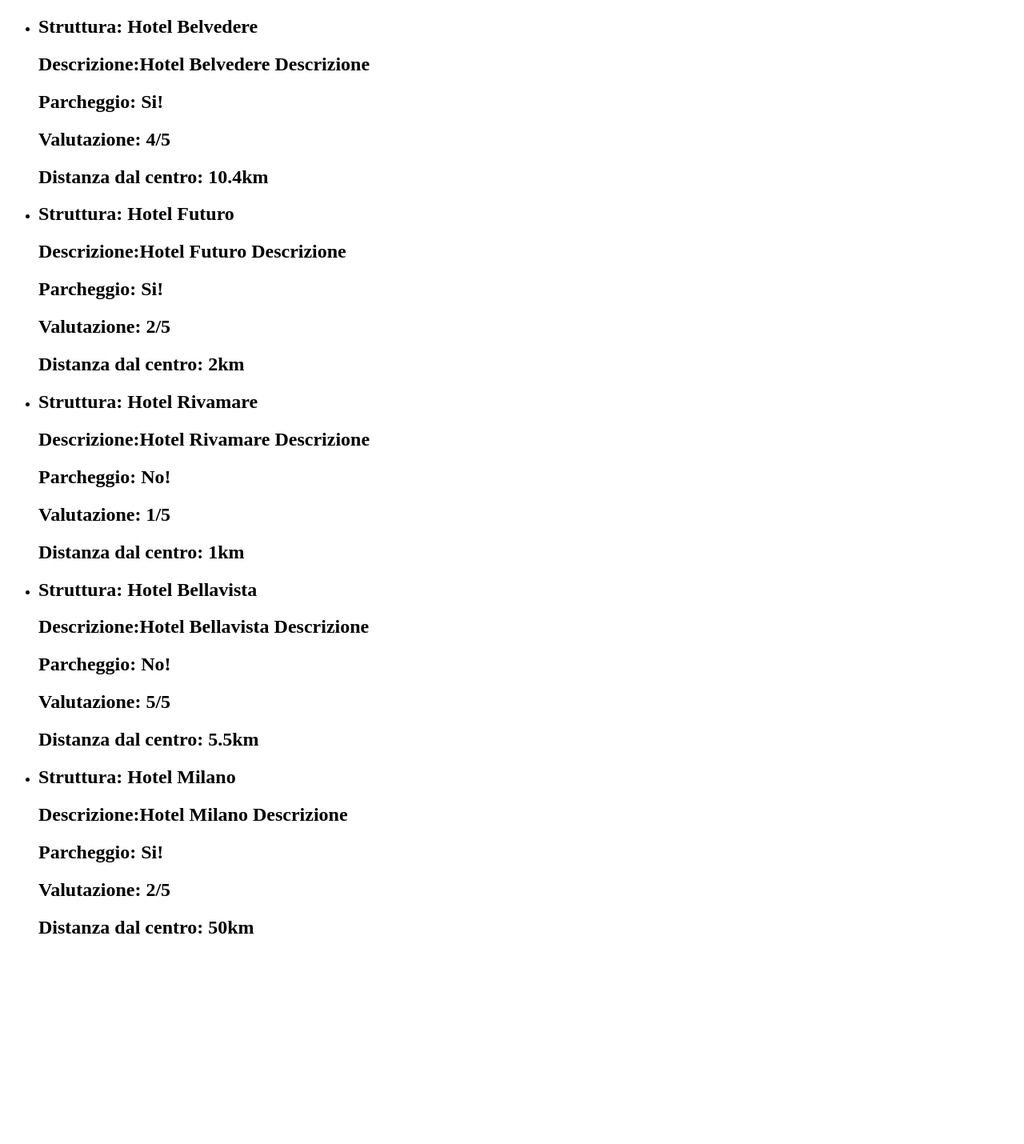
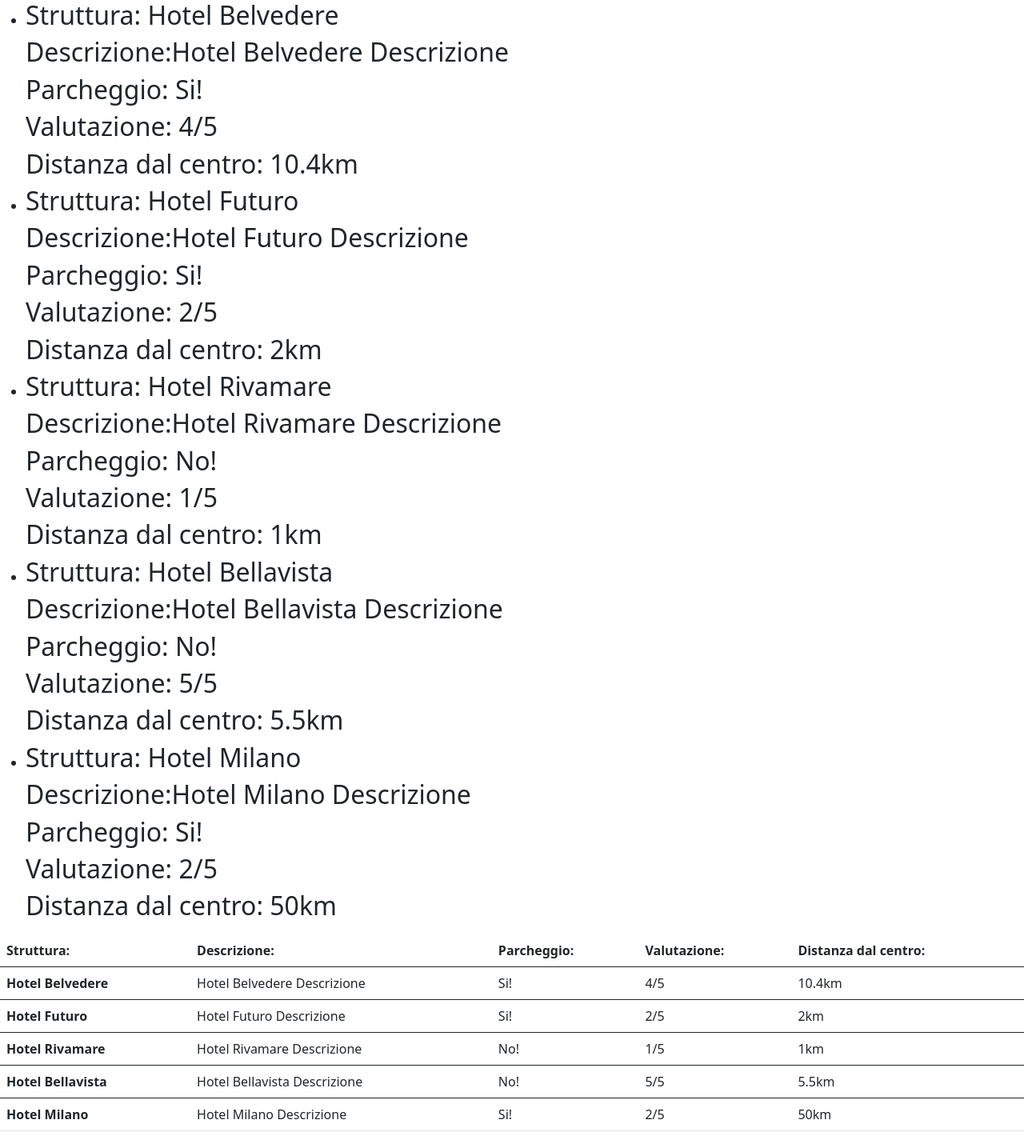
Before and after one commit to danieleinnamorato93/php-hotel, a PHP site: page / in a window 1280 px wide. Shown: the whole page at 80% size. Before the commit the page ends 1167 px from the top, so only its background shows below. Run offline with PHP 8.4, Linux system fonts and the light colour scheme.

Commit message:
esercizio base completato

```diff
--- a/index.php
+++ b/index.php
@@ -47,6 +47,8 @@ $hotels = [
     <meta charset="UTF-8">
     <meta name="viewport" content="width=device-width, initial-scale=1.0">
     <title>PHP Hotel</title>
+    <link href="https://cdn.jsdelivr.net/npm/bootstrap@5.0.2/dist/css/bootstrap.min.css" rel="stylesheet"
+        integrity="sha384-EVSTQN3/azprG1Anm3QDgpJLIm9Nao0Yz1ztcQTwFspd3yD65VohhpuuCOmLASjC" crossorigin="anonymous">
 </head>
 
 
@@ -77,6 +79,33 @@ $hotels = [
 
 
         </ul>
+
+        <table class="table">
+
+            <thead>
+                <tr>
+                    <th scope="col">Struttura:</th>
+                    <th scope="col">Descrizione:</th>
+                    <th scope="col">Parcheggio:</th>
+                    <th scope="col">Valutazione:</th>
+                    <th scope="col">Distanza dal centro:</th>
+                </tr>
+            </thead>
+            <?php foreach ($hotels as $hotel) {?>
+            <tbody>
+                <tr>
+                    <th scope="row"> <?= $hotel["name"]; ?></th>
+                    <td><?=$hotel["description"]; ?></td>
+                    <td><?=$hotel["parking"] ? "Si!" : "No!"; ?></td>
+                    <td><?=$hotel["vote"] . "/5"; ?></td>
+                    <td><?=$hotel["distance_to_center"] . "km"; ?></td>
+
+                </tr>
+
+
+            </tbody>
+            <?php }?>
+        </table>
     </main>
 </body>
 
```
